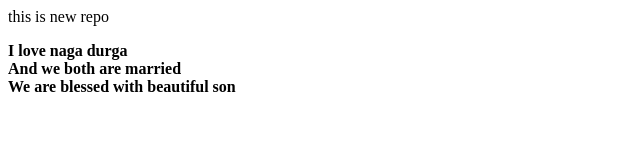
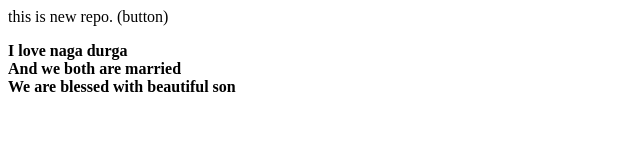
Before and after one commit to msrkris/localrepo2, a plain HTML site: page index.html in a window 1280 px wide. Shown: the full height of the page, 0-640 px from the left. Drawn offline with Linux system fonts and the light colour scheme.

```diff
--- a/index.html
+++ b/index.html
@@ -1,2 +1,2 @@
-<p>this is new repo</p>
+<p>this is new repo. (button)</p>
 <p> <b>I love naga durga <br>And we both are married<br>We are blessed with beautiful son</b></p>
```
